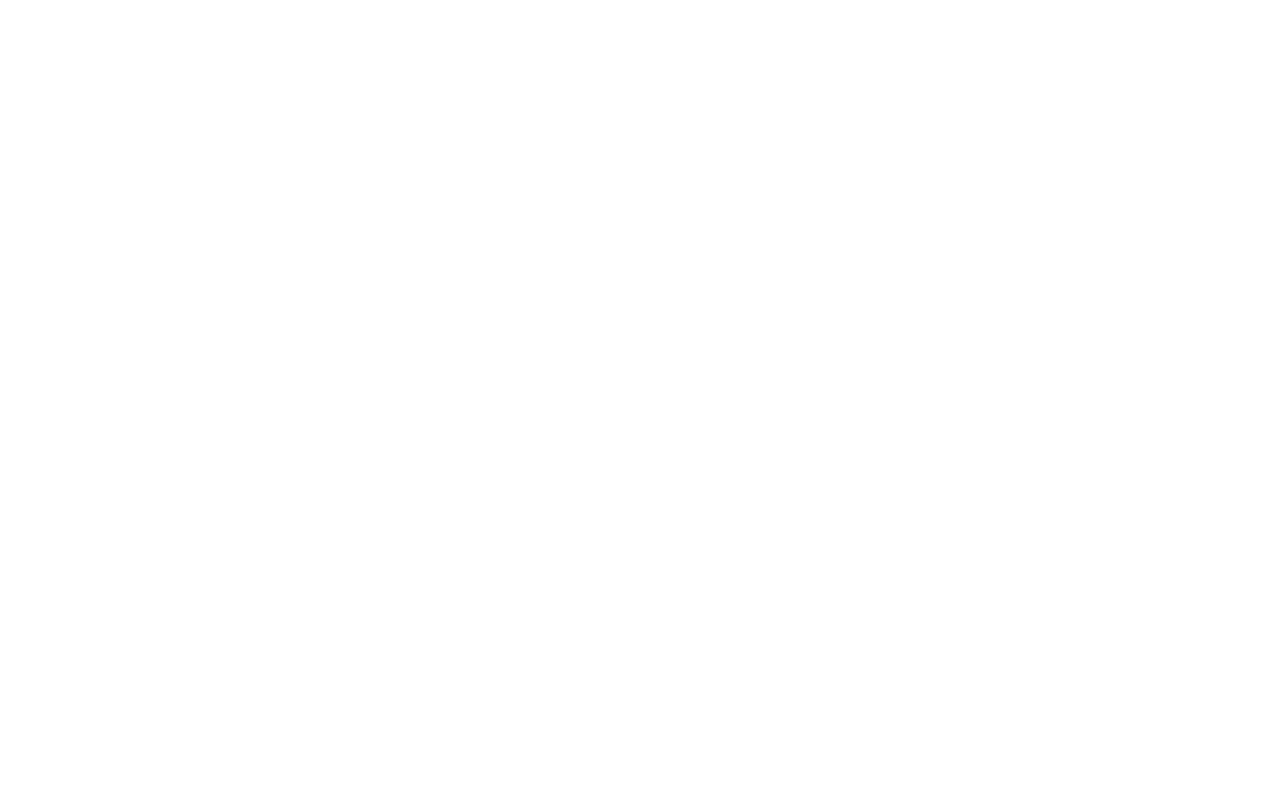
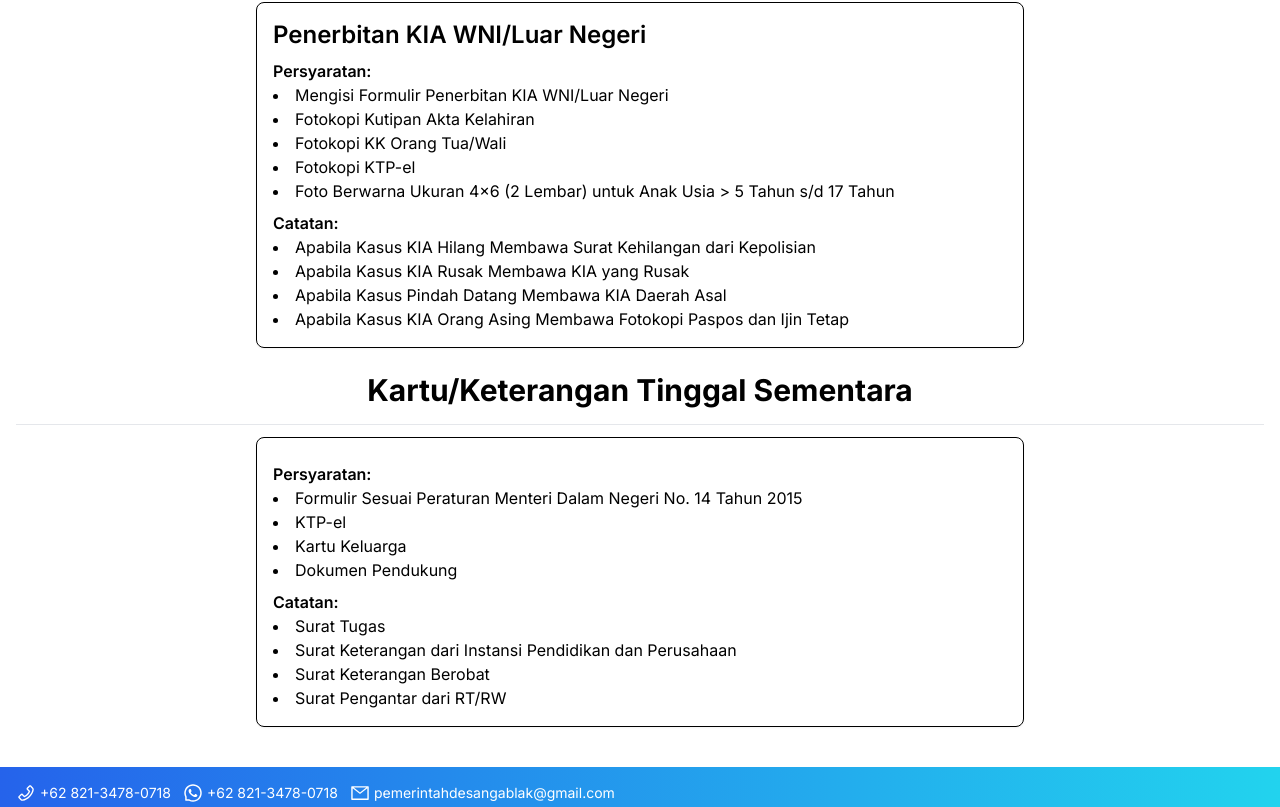
Before and after one commit to heronhoga/ngablak, a Next.js app: page /layanan/publik in a window 1280 px wide. Shown: the part 4253-5060 px from the top of the page. Before the commit the page ends 800 px from the top, so only its background shows below. Built offline with nearby package versions, Linux system fonts and the light colour scheme.

Commit message:
feat:add layanan publik content

```diff
--- a/app/data/layanan-publik.ts
+++ b/app/data/layanan-publik.ts
@@ -6,6 +6,7 @@
 interface Section {
   name: string;
   requirements: Requirement[];
+  catatan?: string[];
 }
 
 interface PublicService {
@@ -22,11 +23,7 @@
         requirements: [
           { id: 1, description: "Formulir F-1.15 atau F-1.16" },
           { id: 2, description: "Surat Keterangan Pindah" },
-          {
-            id: 3,
-            description:
-              "Fotokopi Surat Nikah/Kutipan Akta Perkawinan/Perceraian",
-          },
+          { id: 3, description: "Fotokopi Surat Nikah/Kutipan Akta Perkawinan/Perceraian" },
         ],
       },
       {
@@ -51,11 +48,7 @@
         requirements: [
           { id: 1, description: "Formulir F-1.15 atau F-1.16" },
           { id: 2, description: "Kartu Keluarga Lama Asli" },
-          {
-            id: 3,
-            description:
-              "Fotokopi Kutipan Kematian/Surat Pindah/Data Dukung Lainnya",
-          },
+          { id: 3, description: "Fotokopi Kutipan Kematian/Surat Pindah/Data Dukung Lainnya" },
         ],
       },
       {
@@ -66,10 +59,7 @@
           { id: 3, description: "Surat Kehilangan dari Polsek" },
           { id: 4, description: "Dokumen Pendukung" },
           { id: 5, description: "Fotokopi Akta Kelahiran" },
-          {
-            id: 6,
-            description: "Fotokopi Akta Perkawinan/Perceraian/Buku Nikah",
-          },
+          { id: 6, description: "Fotokopi Akta Perkawinan/Perceraian/Buku Nikah" },
         ],
       },
     ],
@@ -80,11 +70,7 @@
       {
         name: "KTP Baru",
         requirements: [
-          {
-            id: 1,
-            description:
-              "Berusia 17 tahun keatas, Sudah Kawin, atau Pernah Kawin",
-          },
+          { id: 1, description: "Berusia 17 tahun keatas, Sudah Kawin, atau Pernah Kawin" },
           { id: 2, description: "Fotokopi Kartu Keluarga" },
           { id: 3, description: "SKDLN dari Instansi Pelaksana" },
         ],
@@ -102,27 +88,15 @@
         requirements: [
           { id: 1, description: "Fotokopi Kartu Keluarga" },
           { id: 2, description: "KTP-el Lama" },
-          {
-            id: 3,
-            description:
-              "Surat Keterangan Perubahan Kependudukan dan Peristiwa Penting",
-          },
+          { id: 3, description: "Surat Keterangan Perubahan Kependudukan dan Peristiwa Penting" },
         ],
       },
       {
         name: "Orang Asing yang Berijin",
         requirements: [
-          {
-            id: 1,
-            description:
-              "Berusia 17 (dewasa) keatas, Sudah Kawin, atau Pernah Kawin",
-          },
+          { id: 1, description: "Berusia 17 (dewasa) keatas, Sudah Kawin, atau Pernah Kawin" },
           { id: 2, description: "Fotokopi Kartu Keluarga" },
-          {
-            id: 3,
-            description:
-              "Belum Menikah Melampirkan Kutipan Akta Kelahiran, Paspor, dan Kartu Izin Tetap",
-          },
+          { id: 3, description: "Belum Menikah Melampirkan Kutipan Akta Kelahiran, Paspor, dan Kartu Izin Tetap" },
           { id: 4, description: "Surat Catatan Kepolisian" },
         ],
       },
@@ -162,12 +136,9 @@
         name: "Antar Kabupaten/Kota",
         requirements: [
           { id: 1, description: "KTP-el" },
-          {
-            id: 1,
-            description: "Surat Keterangan Kehilangan apabila KTP-el Hilang",
-          },
-          { id: 1, description: "Surat Keterangan Pindah" },
-          { id: 1, description: "Pengantar RT/RW Setempat" },
+          { id: 2, description: "Surat Keterangan Kehilangan apabila KTP-el Hilang" },
+          { id: 3, description: "Surat Keterangan Pindah" },
+          { id: 4, description: "Pengantar RT/RW Setempat" },
         ],
       },
     ],
@@ -178,35 +149,13 @@
       {
         name: "Antar Desa/Kecamatan/Kabupaten/Provinsi",
         requirements: [
-          {
-            id: 1,
-            description: "Form Permohonan Pindah (Antar Kabupaten/Provinsi)",
-          },
-          {
-            id: 2,
-            description: "Mengisi Formulir Pindah (Antar Desa/Kecamatan)",
-          },
-          {
-            id: 3,
-            description:
-              "Fotokopi Kartu Keluarga (KK Asli apabila pengajuan satu keluarga) (Antar Desa)",
-          },
-          {
-            id: 4,
-            description: "KTP-el Asli dan Fotokopi",
-          },
-          {
-            id: 5,
-            description: "Fotokopi Buku Nikah",
-          },
-          {
-            id: 6,
-            description: "Fotokopi Surat Cerai",
-          },
-          {
-            id: 7,
-            description: "Akta Kelahiran atau SPTJM",
-          },
+          { id: 1, description: "Form Permohonan Pindah (Antar Kabupaten/Provinsi)" },
+          { id: 2, description: "Mengisi Formulir Pindah (Antar Desa/Kecamatan)" },
+          { id: 3, description: "Fotokopi Kartu Keluarga (KK Asli apabila pengajuan satu keluarga) (Antar Desa)" },
+          { id: 4, description: "KTP-el Asli dan Fotokopi" },
+          { id: 5, description: "Fotokopi Buku Nikah" },
+          { id: 6, description: "Fotokopi Surat Cerai" },
+          { id: 7, description: "Akta Kelahiran atau SPTJM" },
         ],
       },
       {
@@ -223,10 +172,7 @@
       {
         name: "Pindah Datang Orang Asing Sementara/Tetap",
         requirements: [
-          {
-            id: 1,
-            description: "Surat Keterangan Pindah yang Diketahui Camat",
-          },
+          { id: 1, description: "Surat Keterangan Pindah yang Diketahui Camat" },
           { id: 2, description: "Fotokopi Paspor" },
           { id: 3, description: "Fotokopi Izin Tinggal Tetap" },
           { id: 4, description: "SKCK" },
@@ -235,22 +181,52 @@
       {
         name: "Syarat Pindah Datang",
         requirements: [
-          {
-            id: 1,
-            description: "Surat Keterangan Pindah Datang dari Desa",
-          },
-          {
-            id: 2,
-            description: "Surat Keterangan Pindah WNI dari Daerah Asal",
-          },
-          {
-            id: 3,
-            description: "KTP-el",
-          },
+          { id: 1, description: "Surat Keterangan Pindah Datang dari Desa" },
+          { id: 2, description: "Surat Keterangan Pindah WNI dari Daerah Asal" },
+          { id: 3, description: "KTP-el" },
         ],
       },
-      //KARTU IDENTITAS ANAK
-      //KARTU/KETERANGAN TINGGAL SEMENTARA
+    ],
+  },
+  {
+    name: "Kartu Identitas Anak",
+    sections: [
+      {
+        name: "Penerbitan KIA WNI/Luar Negeri",
+        requirements: [
+          { id: 1, description: "Mengisi Formulir Penerbitan KIA WNI/Luar Negeri" },
+          { id: 2, description: "Fotokopi Kutipan Akta Kelahiran" },
+          { id: 3, description: "Fotokopi KK Orang Tua/Wali" },
+          { id: 4, description: "Fotokopi KTP-el" },
+          { id: 5, description: "Foto Berwarna Ukuran 4x6 (2 Lembar) untuk Anak Usia > 5 Tahun s/d 17 Tahun" },
+        ],
+        catatan: [
+          "Apabila Kasus KIA Hilang Membawa Surat Kehilangan dari Kepolisian",
+          "Apabila Kasus KIA Rusak Membawa KIA yang Rusak",
+          "Apabila Kasus Pindah Datang Membawa KIA Daerah Asal",
+          "Apabila Kasus KIA Orang Asing Membawa Fotokopi Paspos dan Ijin Tetap",
+        ],
+      },
+    ],
+  },
+  {
+    name: "Kartu/Keterangan Tinggal Sementara",
+    sections: [
+      {
+        name: "",
+        requirements: [
+          { id: 1, description: "Formulir Sesuai Peraturan Menteri Dalam Negeri No. 14 Tahun 2015" },
+          { id: 2, description: "KTP-el" },
+          { id: 3, description: "Kartu Keluarga" },
+          { id: 4, description: "Dokumen Pendukung" },
+        ],
+        catatan: [
+          "Surat Tugas",
+          "Surat Keterangan dari Instansi Pendidikan dan Perusahaan",
+          "Surat Keterangan Berobat",
+          "Surat Pengantar dari RT/RW",
+        ],
+      },
     ],
   },
 ];
--- a/app/layanan/publik/page.tsx
+++ b/app/layanan/publik/page.tsx
@@ -1,11 +1,60 @@
 import React from "react";
 import Navbar from "@/app/created-components/Navbar";
+import Footer from "@/app/created-components/Footer";
+import publicServices from "../../data/layanan-publik";
 
 function Publik() {
   return (
     <div className="flex flex-col min-h-screen">
       {/* NAVBAR */}
       <Navbar />
+      <div className="flex-grow p-4">
+        {/* TITLE */}
+        <div id="title" className="mt-10 text-center">
+          <h1 className="font-bold italic text-2xl md:text-3xl lg:text-4xl">
+            LAYANAN MASYARAKAT - DESA NGABLAK
+          </h1>
+          <hr className="mx-auto mt-3 w-3/4 md:w-1/2 lg:w-1/3" />
+          <h2 className="mt-3 text-sm md:text-lg lg:text-xl">
+            Kecamatan Wonosamodro, Kabupaten Boyolali
+          </h2>
+          <hr className="mx-auto mt-3 w-3/4 md:w-1/2 lg:w-1/3" />
+        </div>
+
+        {publicServices.map((service, serviceIndex) => (
+          <div key={serviceIndex} className="mb-6">
+
+            <h2 className="text-xl md:text-2xl lg:text-3xl font-bold mb-4 text-center mt-3">{service.name}</h2>
+            <hr className="my-3" />
+            {service.sections.map((section, sectionIndex) => (
+              <div
+                key={sectionIndex}
+                className="mb-4 p-4 border border-black rounded-lg shadow-sm mx-auto max-w-full md:max-w-2xl lg:max-w-3xl"
+              >
+                <h3 className="text-lg md:text-xl lg:text-2xl font-semibold mb-2">{section.name}</h3>
+                <h4 className="font-semibold">Persyaratan:</h4>
+                <ul className="list-disc list-inside">
+                  {section.requirements.map((requirement) => (
+                    <li key={requirement.id}>{requirement.description}</li>
+                  ))}
+                </ul>
+                {section.catatan && (
+                  <div className="mt-2">
+                    <h4 className="font-semibold">Catatan:</h4>
+                    <ul className="list-disc list-inside">
+                      {section.catatan.map((note, noteIndex) => (
+                        <li key={noteIndex}>{note}</li>
+                      ))}
+                    </ul>
+                  </div>
+                )}
+              </div>
+            ))}
+          </div>
+        ))}
+      </div>
+      {/* FOOTER */}
+      <Footer />
     </div>
   );
 }
```
